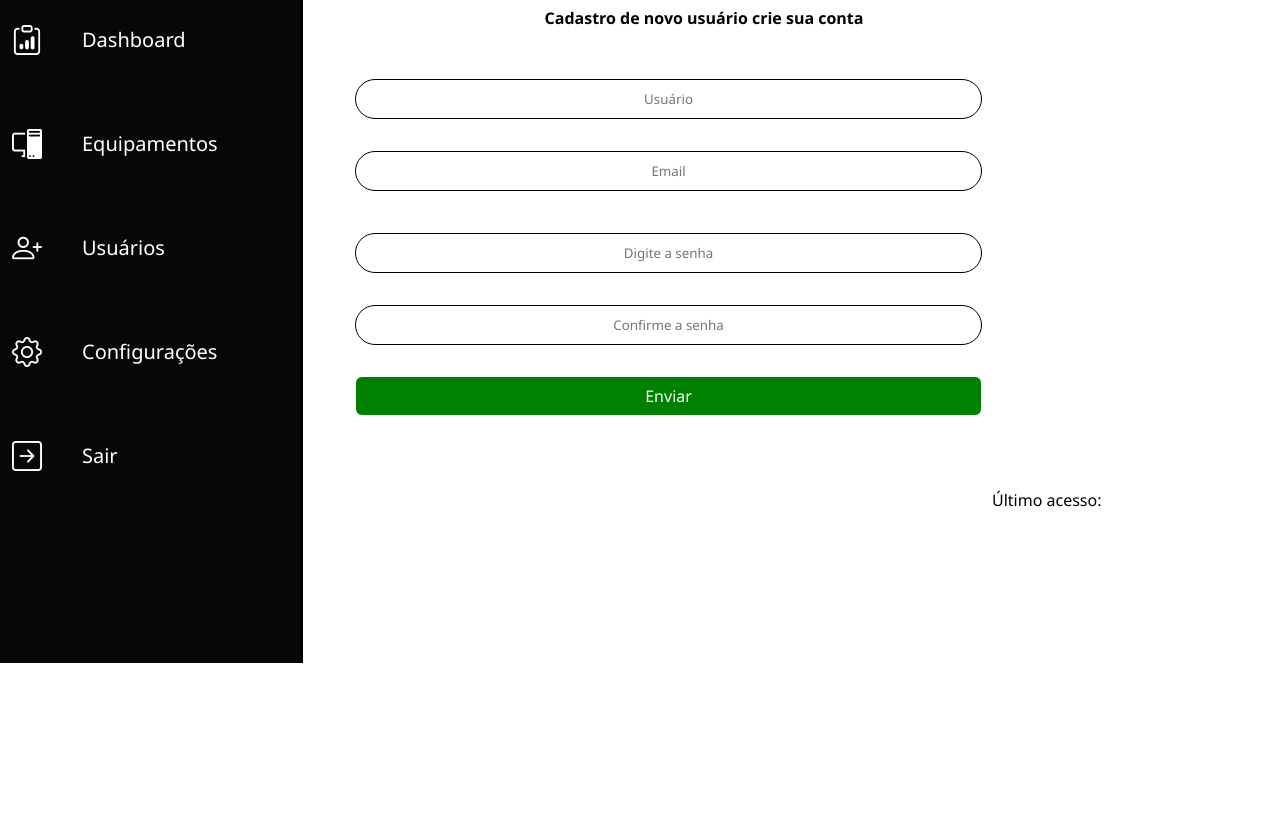
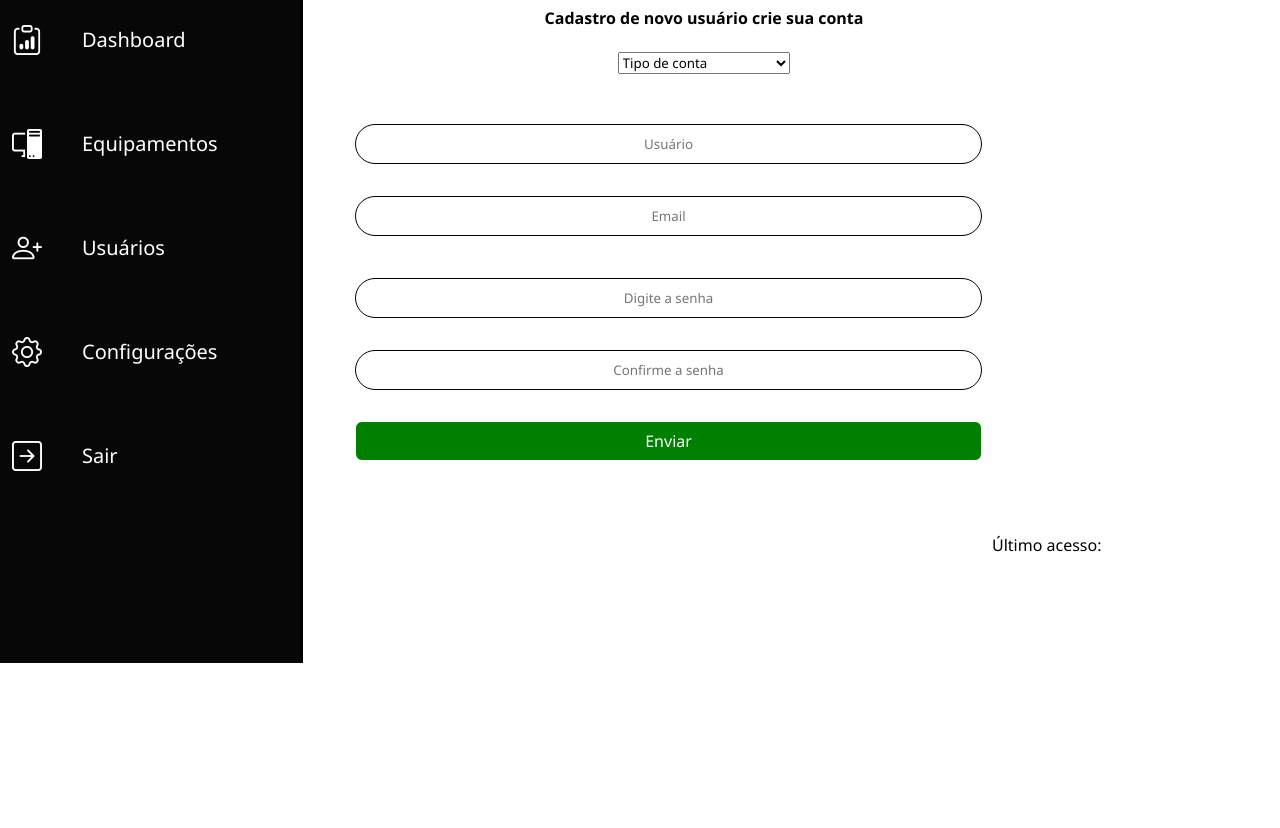
Before and after one commit to devdeluan/CadastroUsuario, a plain HTML site: page index.html in a window 1280 px wide. Shown: the part 137-965 px from the top of the page. Drawn offline with nearby package versions, Linux system fonts and the light colour scheme.

Commit message:
Controle Usuário dropdown

```diff
--- a/index.html
+++ b/index.html
@@ -68,6 +68,13 @@
     <section class="conteudo" >
         <h2>Controle Usuários</h2>
         <h4>Cadastro de novo usuário crie sua conta</h4>
+        <div class="config_usuario" >
+            <select name="Tipo de conta:" id="Tipo de conta">
+                <option selected disabled>Tipo de conta</option>
+                <option value="Administrador">Administrador</option>
+                <option value="Comum">Comum</option>
+            </select>
+        </div>
         <div class="input_1">
             <input class="input_txt" type="text" placeholder="Usuário">
             <input class="input_email" type="Email" placeholder="Email">
--- a/style.css
+++ b/style.css
@@ -183,6 +183,16 @@ ul li.item-menu a .icon > i {
     margin-top: 2%;
 }
 
+.config_usuario {
+    display: flex;
+    justify-content: center;
+    align-items: center;
+    margin-top: 2%;
+}
+.config_usuario > select {
+    width: 15%;
+}
+
 .input_1 {
     margin-right: 32%;
     margin-top: 3%;
```
